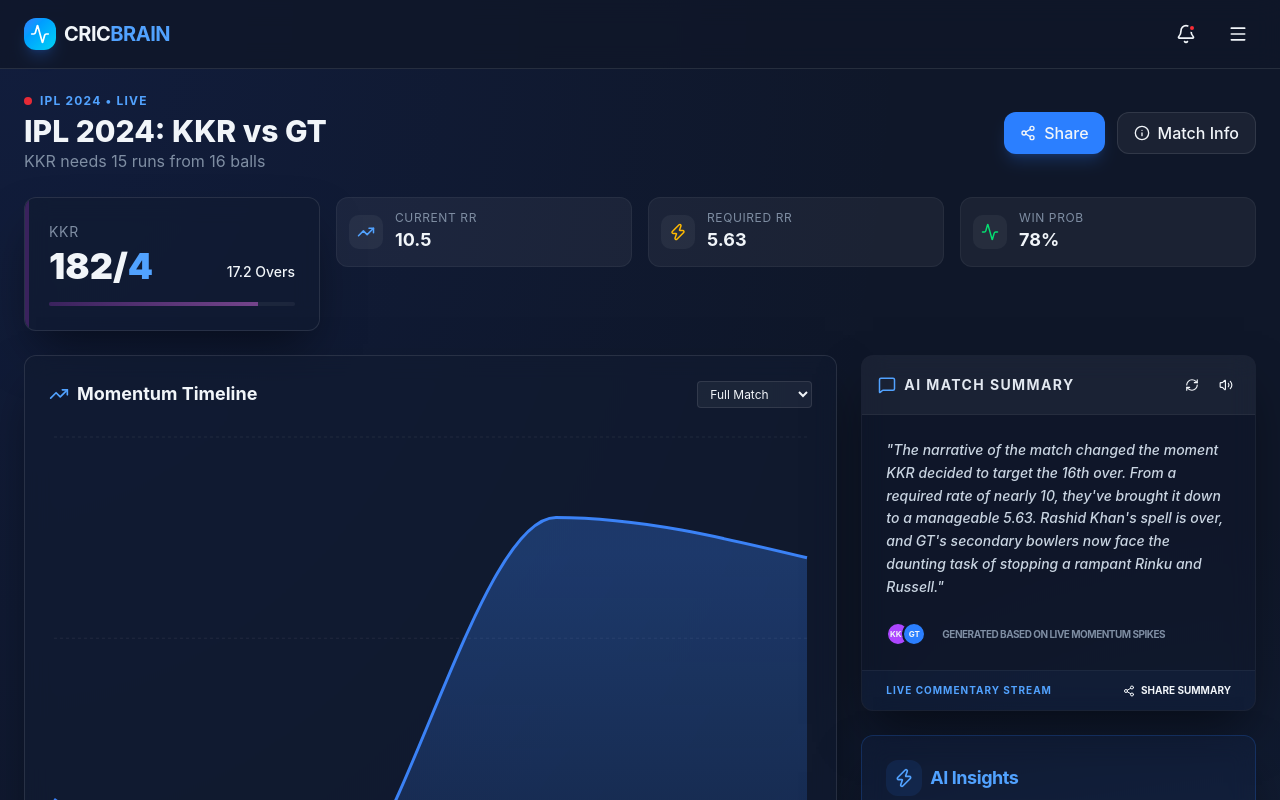
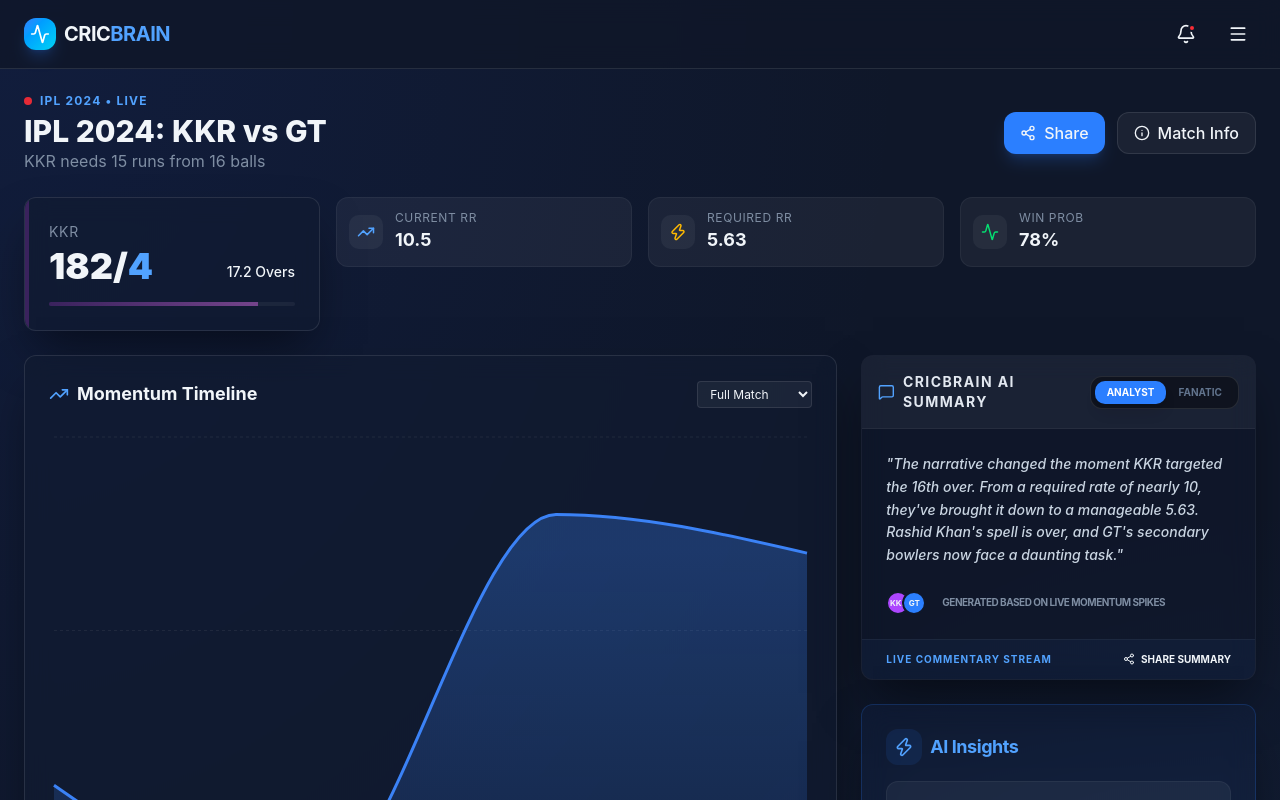
Before and after one commit to Aarya1402/CricBrain, a React (Vite) app: page / in a window 1280 px wide. Shown: the top 800 px of the page. Built offline with nearby package versions, Linux system fonts and the light colour scheme.

Commit message:
feat: add AI insights modal and dynamic summary components with match data integration

```diff
--- a/src/components/AIInsightModal.jsx
+++ b/src/components/AIInsightModal.jsx
@@ -1,6 +1,7 @@
 import React, { useState, useEffect } from 'react';
 import { motion, AnimatePresence } from 'framer-motion';
 import { X, Sparkles, Brain, TrendingUp, Target } from 'lucide-react';
+import insightsData from '../data/aiInsights.json';
 
 const TypewriterText = ({ text, delay = 20 }) => {
   const [displayedText, setDisplayedText] = useState('');
@@ -29,20 +30,11 @@ export default function AIInsightModal({ isOpen, onClose, matchData }) {
     }
   }, [isOpen]);
 
-  const insights = [
-    {
-      title: "Win Probability Shift",
-      icon: TrendingUp,
-      content: `The win probability for KKR has spiked from 45% to ${matchData.winProbability.batting}% following the 16th over. Andre Russell's explosive boundary hitting (SR 280.0) has effectively neutralized Rashid Khan's economic spell earlier in the innings.`,
-      color: "text-blue-400"
-    },
-    {
-      title: "Strategic Leverage",
-      icon: Target,
-      content: "GT's decision to hold back Mohit Sharma for the final overs has backfired as the set batters (Russell and Rinku) have already found their rhythm. KKR's 'intent-first' approach in the middle overs has forced GT into defensive field placements.",
-      color: "text-purple-400"
-    }
-  ];
+  const insights = insightsData.insights.map(item => ({
+    ...item,
+    icon: item.type === 'momentum' ? TrendingUp : Target,
+    content: item.content.replace('{winProb}', matchData.winProbability.batting)
+  }));
 
   return (
     <AnimatePresence>
@@ -120,7 +112,7 @@ export default function AIInsightModal({ isOpen, onClose, matchData }) {
                   >
                     <p className="text-xs text-blue-400 font-bold mb-2 uppercase tracking-tighter italic">AI Verdict</p>
                     <p className="text-sm italic text-slate-400">
-                      "KKR are the favorites from here. Unless GT can produce two dot balls in the next over, the match is statistically settled."
+                      "{insightsData.verdict}"
                     </p>
                   </motion.div>
                 </div>
--- a/src/components/AISummary.jsx
+++ b/src/components/AISummary.jsx
@@ -1,21 +1,18 @@
 import React, { useState, useEffect } from 'react';
 import { motion, AnimatePresence } from 'framer-motion';
 import { MessageSquare, RefreshCw, Volume2, Share2, Sparkles } from 'lucide-react';
+import summariesData from '../data/aiSummaries.json';
 
 export default function AISummary({ matchData }) {
   const [isGenerating, setIsGenerating] = useState(false);
   const [summary, setSummary] = useState('');
+  const [vibe, setVibe] = useState('analyst'); // 'analyst' or 'fanatic'
 
-  const generateSummary = () => {
+  const generateSummary = (currentVibe = vibe) => {
     setIsGenerating(true);
-    // Simulate AI thinking
     setTimeout(() => {
-      const summaries = [
-        `What a turnaround at the Eden Gardens! KKR looked down and out after Rashid Khan's double strike in the middle overs, but the 'Russell Storm' has completely shifted the momentum. With 15 needed off 16 balls and two set finishers at the crease, the win probability has swung 30% in KKR's favor in just the last 12 deliveries.`,
-        `KKR's aggressive approach against pace is paying dividends. Despite GT's disciplined bowling earlier, the pressure of the death overs is starting to show. Andre Russell's 42 off 15 is one of the highest impact cameos of the season so far, leaving GT's captain needing a tactical masterclass to pull this back.`,
-        `The narrative of the match changed the moment KKR decided to target the 16th over. From a required rate of nearly 10, they've brought it down to a manageable 5.63. Rashid Khan's spell is over, and GT's secondary bowlers now face the daunting task of stopping a rampant Rinku and Russell.`
-      ];
-      setSummary(summaries[Math.floor(Math.random() * summaries.length)]);
+      const currentSummaries = summariesData[currentVibe];
+      setSummary(currentSummaries[Math.floor(Math.random() * currentSummaries.length)]);
       setIsGenerating(false);
     }, 1500);
   };
@@ -24,22 +21,42 @@ export default function AISummary({ matchData }) {
     generateSummary();
   }, []);
 
+  const handleVibeChange = (newVibe) => {
+    setVibe(newVibe);
+    generateSummary(newVibe);
+  };
+
+  const isFanatic = vibe === 'fanatic';
+
   return (
-    <div className="glass-card bg-slate-900/40 border-white/5 overflow-hidden">
+    <div className={`glass-card transition-all duration-500 overflow-hidden ${
+      isFanatic ? 'bg-purple-900/20 border-purple-500/40 shadow-[0_0_30px_rgba(168,85,247,0.2)]' : 'bg-slate-900/40 border-white/5'
+    }`}>
       <div className="p-4 border-b border-white/5 bg-white/5 flex items-center justify-between">
         <div className="flex items-center gap-2">
-          <MessageSquare className="text-blue-400" size={18} />
-          <h3 className="text-sm font-bold uppercase tracking-widest text-slate-200">AI Match Summary</h3>
+          <MessageSquare className={isFanatic ? 'text-purple-400' : 'text-blue-400'} size={18} />
+          <h3 className="text-sm font-bold uppercase tracking-widest text-slate-200">
+            CricBrain {isFanatic ? 'Fanatic' : 'AI Summary'}
+          </h3>
         </div>
-        <div className="flex gap-2">
+
+        {/* Vibe Toggle */}
+        <div className="flex bg-black/40 p-1 rounded-lg border border-white/10 scale-90 sm:scale-100">
           <button
-            onClick={generateSummary}
-            className={`p-1.5 hover:bg-white/10 rounded-md transition-all ${isGenerating ? 'animate-spin' : ''}`}
+            onClick={() => handleVibeChange('analyst')}
+            className={`px-3 py-1 rounded-md text-[10px] font-bold transition-all ${
+              !isFanatic ? 'bg-blue-500 text-white shadow-lg' : 'text-slate-500 hover:text-slate-300'
+            }`}
           >
-            <RefreshCw size={14} />
+            ANALYST
           </button>
-          <button className="p-1.5 hover:bg-white/10 rounded-md transition-all">
-            <Volume2 size={14} />
+          <button
+            onClick={() => handleVibeChange('fanatic')}
+            className={`px-3 py-1 rounded-md text-[10px] font-bold transition-all ${
+              isFanatic ? 'bg-purple-500 text-white shadow-lg' : 'text-slate-500 hover:text-slate-300'
+            }`}
+          >
+            FANATIC
           </button>
         </div>
       </div>
@@ -52,10 +69,12 @@ export default function AISummary({ matchData }) {
               initial={{ opacity: 0 }}
               animate={{ opacity: 1 }}
               exit={{ opacity: 0 }}
-              className="flex items-center gap-3 text-blue-400/60"
+              className="flex items-center gap-3"
             >
-              <Sparkles className="animate-pulse" size={20} />
-              <p className="text-sm font-medium animate-pulse italic">CricBrain AI is processing match dynamics...</p>
+              <Sparkles className={`animate-pulse ${isFanatic ? 'text-purple-400' : 'text-blue-400'}`} size={20} />
+              <p className={`text-sm font-medium animate-pulse italic ${isFanatic ? 'text-purple-300' : 'text-blue-400/60'}`}>
+                {isFanatic ? 'Getting hyped for the chase...' : 'CricBrain AI is processing match dynamics...'}
+              </p>
             </motion.div>
           ) : (
             <motion.div
@@ -64,7 +83,7 @@ export default function AISummary({ matchData }) {
               animate={{ opacity: 1, y: 0 }}
               className="space-y-4"
             >
-              <p className="text-sm leading-relaxed text-slate-300 font-medium italic">
+              <p className={`text-sm leading-relaxed font-medium italic ${isFanatic ? 'text-slate-100' : 'text-slate-300'}`}>
                 "{summary}"
               </p>
               <div className="flex items-center gap-4 pt-2">
--- /dev/null
+++ b/src/data/aiInsights.json
@@ -0,0 +1,17 @@
+{
+  "insights": [
+    {
+      "title": "Win Probability Shift",
+      "content": "The win probability for KKR has spiked from 45% to {winProb}% following the 16th over. Andre Russell's explosive boundary hitting (SR 280.0) has effectively neutralized Rashid Khan's economic spell earlier in the innings.",
+      "color": "text-blue-400",
+      "type": "momentum"
+    },
+    {
+      "title": "Strategic Leverage",
+      "content": "GT's decision to hold back Mohit Sharma for the final overs has backfired as the set batters (Russell and Rinku) have already found their rhythm. KKR's 'intent-first' approach in the middle overs has forced GT into defensive field placements.",
+      "color": "text-purple-400",
+      "type": "strategy"
+    }
+  ],
+  "verdict": "KKR are the favorites from here. Unless GT can produce two dot balls in the next over, the match is statistically settled."
+}
--- /dev/null
+++ b/src/data/aiSummaries.json
@@ -0,0 +1,12 @@
+{
+  "analyst": [
+    "What a turnaround at the Eden Gardens! KKR looked down and out after Rashid Khan's double strike in the middle overs, but the 'Russell Storm' has shifted the momentum. With 15 needed off 16 balls and two set finishers at the crease, the win probability has swung 30% in KKR's favor.",
+    "KKR's aggressive approach against pace is paying dividends. Despite GT's disciplined bowling earlier, the pressure of the death overs is starting to show. Andre Russell's 42 off 15 is one of the highest impact cameos of the season.",
+    "The narrative changed the moment KKR targeted the 16th over. From a required rate of nearly 10, they've brought it down to a manageable 5.63. Rashid Khan's spell is over, and GT's secondary bowlers now face a daunting task."
+  ],
+  "fanatic": [
+    "EDEN GARDENS IS ERUPTING! Andre Russell is absolutely dismantling the GT attack. Rashid Khan tried his best but nobody can stop the 'Muscle' when he's in this mood! 15 needed from 16? This is KKR's game to lose! 🔥",
+    "ARE YOU NOT ENTERTAINED?! Russell just smashed the ball into the top tier! GT bowlers look like they want to hide. It's absolute carnage in Kolkata and Rinku Singh is just enjoying the show from the non-striker's end! 🚀",
+    "GT is sweating bullets! The momentum has shifted so fast it's given us whiplash. From a tense chase to a victory parade in just 12 balls. Russell and Rinku are rewriting the script at the death! 🏏💥"
+  ]
+}
```
